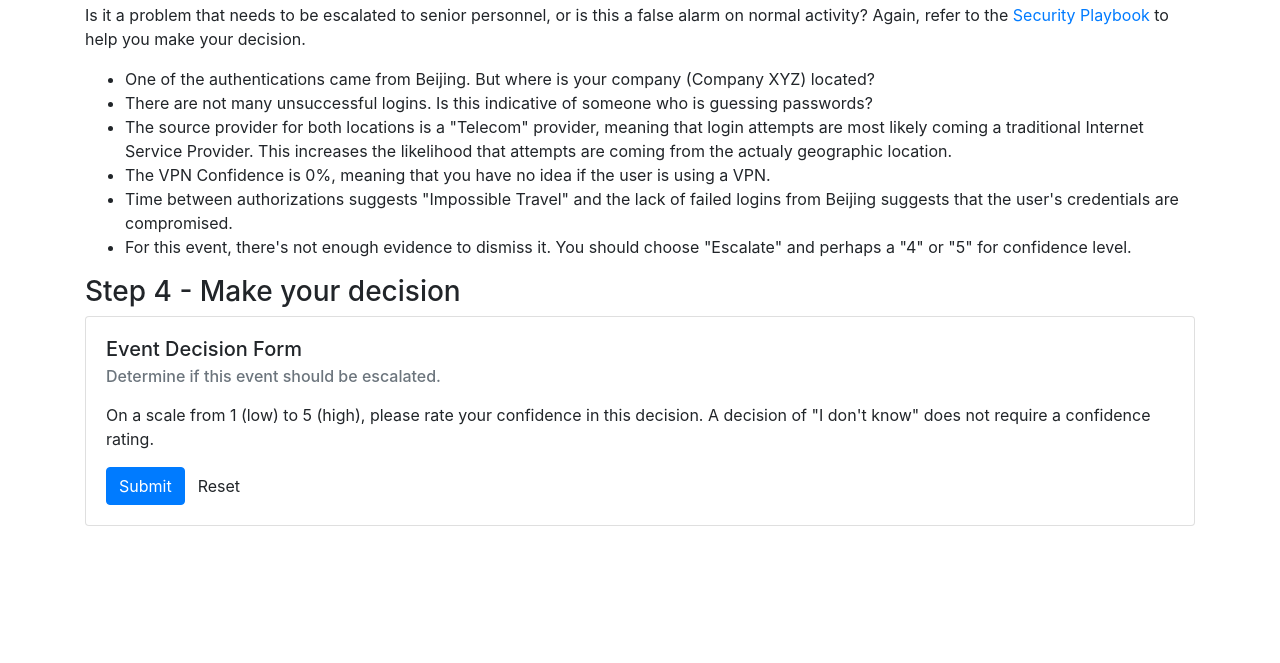
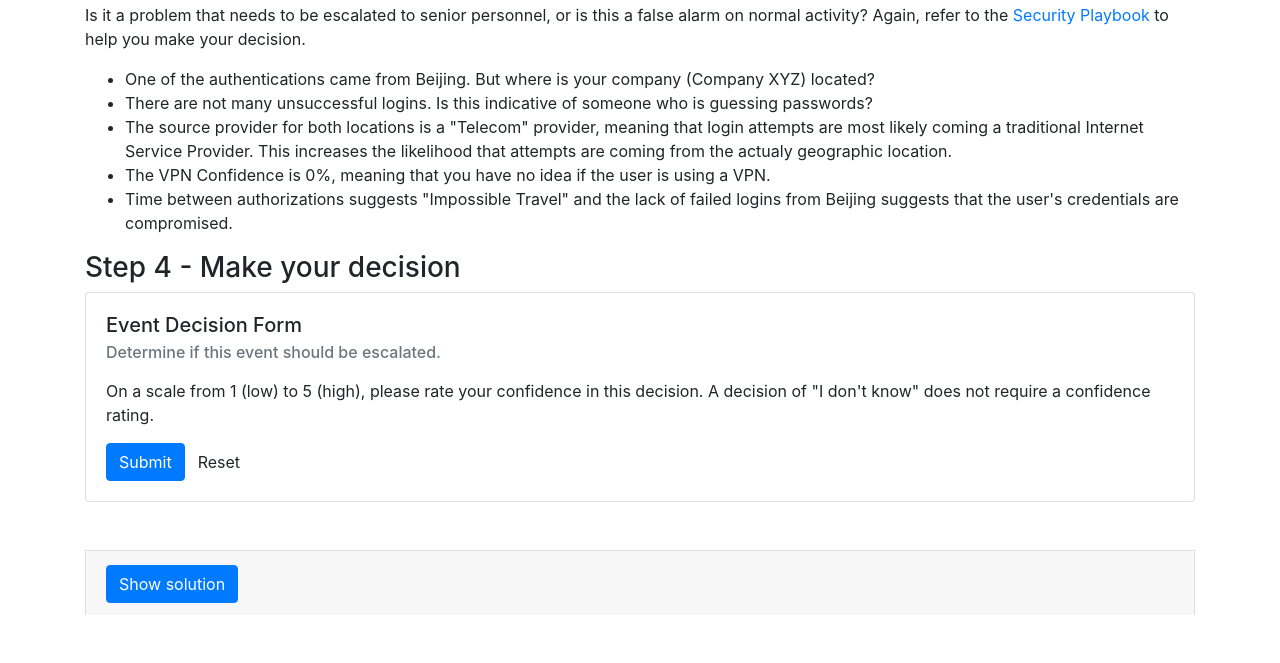
Before and after one commit to uncw-hfcs/ids-simulator, a Flask app: template templates/BeijingEventPage.html in a window 1280 px wide. Shown: the part 664-1327 px from the top of the page. Before the commit the page ends 1190 px from the top, so only its background shows below. Run offline with Flask 2, Linux system fonts and the light colour scheme; the template is opened without the code that fills it, so the values that code supplies are empty; some libraries are stand-ins or nearby versions.

Commit message:
ADded "show solution" to Beijing and Moscow events. Clsoes #99

```diff
--- a/templates/BeijingEventPage.html
+++ b/templates/BeijingEventPage.html
@@ -26,11 +26,13 @@ Event Details
 <h1>Training Event #{{ event.id }}</h1>
 
 <h3>Step 1 - Open the Security Playbook</h3>
-<p>If you have not already done so, open the <a href="{{url_for('reference')}}">Security Playbook</a> in a new window (Right click&rarr;Open Link
+<p>If you have not already done so, open the <a href="{{url_for('reference')}}">Security Playbook</a> in a new window
+    (Right click&rarr;Open Link
     in New Window).</p>
 
 <h3>Step 2 - Read over the network event details</h3>
-<p>Remember, the IDS alerts to what may be <em>Impossible Travel</em>, which occurs when someone tries to log in to a user account
+<p>Remember, the IDS alerts to what may be <em>Impossible Travel</em>, which occurs when someone tries to log in to a
+    user account
     (e.g., email, SeaNet) from different geographical locations.</p>
 
 <table class="table">
@@ -67,20 +69,20 @@ Event Details
 <h3>Step 3 - Evaluate the event</h3>
 
 <p>Is it a problem that needs to be escalated to senior personnel,
-    or is this a false alarm on normal activity? Again, refer to the <a
-        href="{{ url_for('reference')}}">Security Playbook</a> to help you make your decision.</p>
+    or is this a false alarm on normal activity? Again, refer to the <a href="{{ url_for('reference')}}">Security
+        Playbook</a> to help you make your decision.</p>
 
 <ul>
-        <li>One of the authentications came from Beijing. But where is your company (Company XYZ) located?</li>
-        <li>There are not many unsuccessful logins. Is this indicative of someone who is guessing passwords?</li>
-        <li>The source provider for both locations is a "Telecom" provider, meaning that login attempts are most likely coming a traditional Internet Service Provider. This increases the likelihood that attempts are coming from the actualy geographic location.</li>
-        <li>The VPN Confidence is 0%, meaning that you have no idea if the user is using a VPN.</li>
-        <li>Time between authorizations suggests "Impossible Travel" and the lack of failed logins from Beijing suggests that the user's credentials are
-            compromised.</li>
-        <li>For this event, there's not enough evidence to dismiss it. You should choose "Escalate" and perhaps a "4" or "5" for
-            confidence level.
-        </li>
-    </ul>
+    <li>One of the authentications came from Beijing. But where is your company (Company XYZ) located?</li>
+    <li>There are not many unsuccessful logins. Is this indicative of someone who is guessing passwords?</li>
+    <li>The source provider for both locations is a "Telecom" provider, meaning that login attempts are most likely
+        coming a traditional Internet Service Provider. This increases the likelihood that attempts are coming from the
+        actualy geographic location.</li>
+    <li>The VPN Confidence is 0%, meaning that you have no idea if the user is using a VPN.</li>
+    <li>Time between authorizations suggests "Impossible Travel" and the lack of failed logins from Beijing suggests
+        that the user's credentials are
+        compromised.</li>
+</ul>
 
 
 <h3>Step 4 - Make your decision</h3>
@@ -123,4 +125,25 @@ Event Details
     </div>
 </div>
 
+<div class="accordion mt-5" id="rationale">
+    <div class="card">
+        <div class="card-header" id="rationaleHeading">
+            <h2 class="mb-0">
+                <button class="btn btn-primary" type="button" data-toggle="collapse" data-target="#rationaleBody"
+                    aria-expanded="true" aria-controls="rationale">
+                    Show solution
+                </button>
+            </h2>
+        </div>
+
+        <div id="rationaleBody" class="collapse" aria-labelledby="rationaleHeading" data-parent="#rationale">
+            <div class="card-body">
+                For this event, there's not enough evidence to dismiss it. You should choose "Escalate" and perhaps a
+                "4" or "5" for
+                confidence level.
+            </div>
+        </div>
+    </div>
+</div>
+
 {% endblock %}
```
Also changed, not shown: templates/MoscowEventPage.html (+20 -4 lines).
